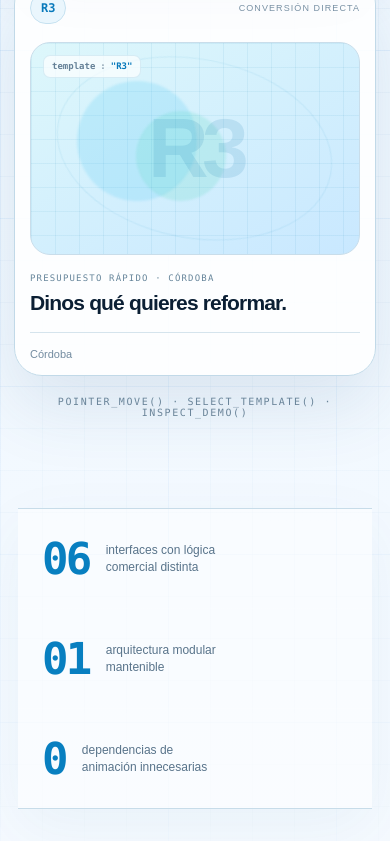
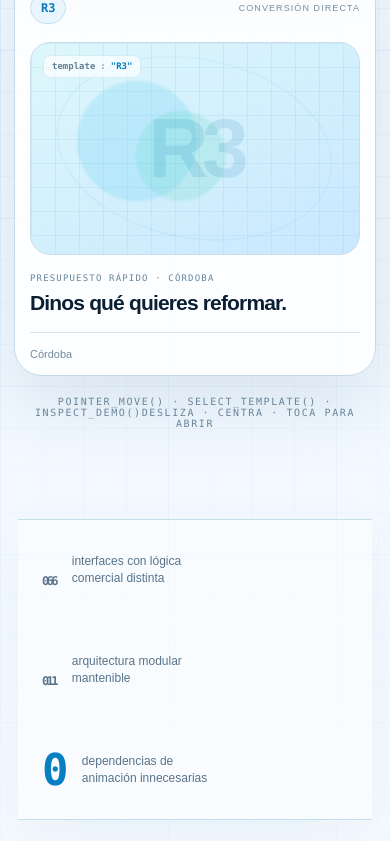
Before and after one commit to Gardel-dev/Web-Factory, a Next.js app: page / in a window 390 px wide. Shown: the part 1798-2639 px from the top of the page. Built offline with nearby package versions, Linux system fonts and the light colour scheme.

Commit message:
feat: turn mobile factory cards into swipe-first concave carousel

```diff
--- a/components/FactoryShowcase.tsx
+++ b/components/FactoryShowcase.tsx
@@ -1,7 +1,7 @@
 "use client";
 
 import Link from "next/link";
-import { useMemo, useState } from "react";
+import { useEffect, useMemo, useRef, useState } from "react";
 import { prospects } from "@/lib/data";
 
 type Niche = "reformas" | "climatizacion";
@@ -30,8 +30,30 @@ const templateNames = {
 
 export function FactoryShowcase() {
   const [niche, setNiche] = useState<Niche>("reformas");
+  const [activeCard, setActiveCard] = useState(0);
+  const fanRef = useRef<HTMLDivElement>(null);
+
   const cards = useMemo(() => prospects.filter((p) => p.sector === niche), [niche]);
   const meta = nicheMeta[niche];
+
+  useEffect(() => {
+    const saved = window.sessionStorage.getItem("web-factory:niche");
+    if (saved === "reformas" || saved === "climatizacion") {
+      setNiche(saved);
+    }
+  }, []);
+
+  useEffect(() => {
+    setActiveCard(0);
+    if (window.matchMedia("(max-width: 650px)").matches) {
+      requestAnimationFrame(() => fanRef.current?.scrollTo({ left: 0, behavior: "instant" }));
+    }
+  }, [niche]);
+
+  const selectNiche = (next: Niche) => {
+    setNiche(next);
+    window.sessionStorage.setItem("web-factory:niche", next);
+  };
 
   return (
     <main
@@ -93,7 +115,7 @@ export function FactoryShowcase() {
             <button
               key={id}
               className={niche === id ? "active" : ""}
-              onClick={() => setNiche(id)}
+              onClick={() => selectNiche(id)}
               aria-pressed={niche === id}
             >
               {nicheMeta[id].label}
@@ -107,13 +129,40 @@ export function FactoryShowcase() {
           <p>{meta.description}</p>
         </div>
 
-        <div className="fan-stage" key={"fan-" + niche}>
+        <div
+          className="fan-stage"
+          key={"fan-" + niche}
+          ref={fanRef}
+          onScroll={(event) => {
+            if (!window.matchMedia("(max-width: 650px)").matches) return;
+            const stage = event.currentTarget;
+            const center = stage.getBoundingClientRect().left + stage.clientWidth / 2;
+            let closest = 0;
+            let closestDistance = Number.POSITIVE_INFINITY;
+
+            Array.from(stage.querySelectorAll<HTMLElement>(".fan-card")).forEach((card, index) => {
+              const rect = card.getBoundingClientRect();
+              const distance = Math.abs(rect.left + rect.width / 2 - center);
+              if (distance < closestDistance) {
+                closestDistance = distance;
+                closest = index;
+              }
+            });
+
+            setActiveCard(closest);
+          }}
+        >
           {cards.map((p, index) => (
             <Link
               href={"/demo/" + p.slug}
               key={p.slug}
-              className={"fan-card fan-card-" + (index + 1) + " fan-" + p.template.toLowerCase()}
+              className={
+                "fan-card fan-card-" + (index + 1) +
+                " fan-" + p.template.toLowerCase() +
+                (index === activeCard ? " is-active" : index < activeCard ? " is-before" : " is-after")
+              }
               data-tilt
+              data-reveal
             >
               <div className="fan-shine" />
               <header>
@@ -139,13 +188,22 @@ export function FactoryShowcase() {
           ))}
         </div>
 
-        <div className="fan-instruction">pointer_move() · select_template() · inspect_demo()</div>
+        <div className="fan-instruction">
+          <span className="desktop-instruction">pointer_move() · select_template() · inspect_demo()</span>
+          <span className="mobile-instruction">desliza · centra · toca para abrir</span>
+        </div>
       </section>
 
-      <section className="showcase-proof" data-reveal>
-        <article><strong>06</strong><span>interfaces con lógica comercial distinta</span></article>
-        <article><strong>01</strong><span>arquitectura modular mantenible</span></article>
-        <article><strong>0</strong><span>dependencias de animación innecesarias</span></article>
+      <section className="showcase-proof">
+        <article data-reveal>
+          <strong><span className="desktop-count">06</span><span className="mobile-count">6</span></strong>
+          <span>interfaces con lógica comercial distinta</span>
+        </article>
+        <article data-reveal>
+          <strong><span className="desktop-count">01</span><span className="mobile-count">1</span></strong>
+          <span>arquitectura modular mantenible</span>
+        </article>
+        <article data-reveal><strong>0</strong><span>dependencias de animación innecesarias</span></article>
       </section>
 
       <section className="showcase-closing" data-reveal>
```
